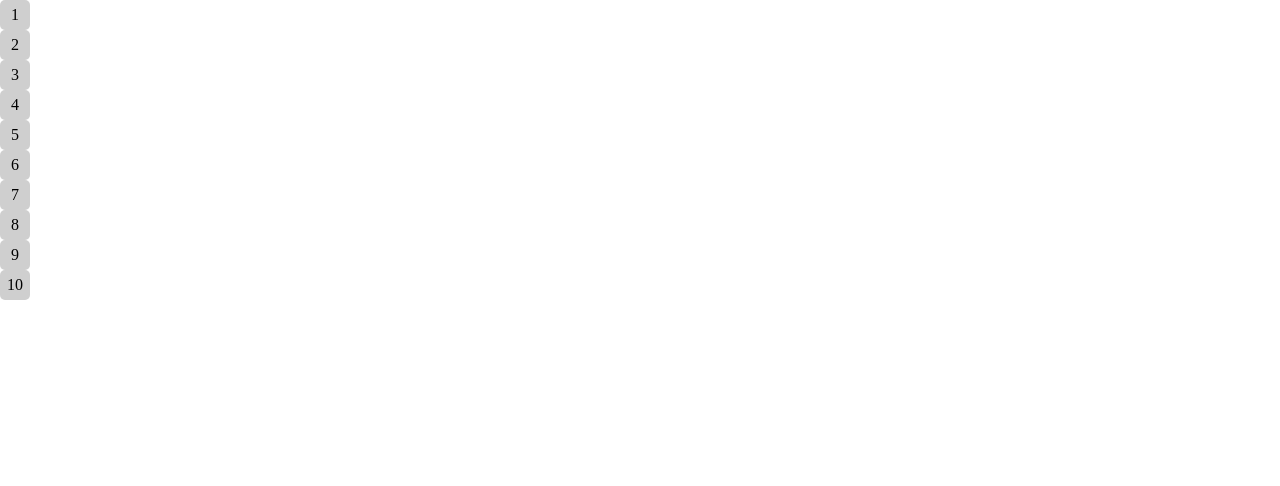
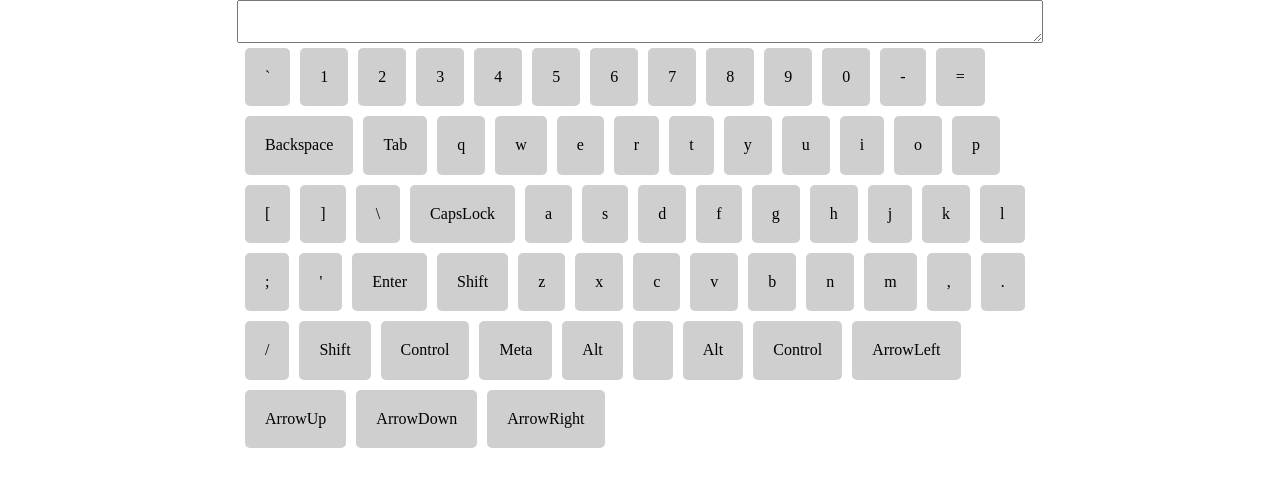
Before and after one commit to nusechkin/virtual-keyboard, a plain HTML site: page index.html in a window 1280 px wide. Drawn offline with Linux system fonts and the light colour scheme.

Commit message:
Feat: english keyboard, no caps

```diff
--- a/js/button.js
+++ b/js/button.js
@@ -1,12 +1,34 @@
 export class Button {
-    constructor(value) {
+    constructor(value, printable) {
         this.value = value;
+        this.printable = printable;
     }
+
     print() {
         console.log(this.value);
     }
+
+    printToArea(areaId) {
+        let el = document.querySelector("[id='" + areaId + "']");
+        if (this.printable) {
+            el.innerHTML += this.value;
+        } else {
+            if (this.value === 'Backspace') {
+                let tmp = el.innerHTML;
+                el.innerHTML = tmp.substring(0, tmp.length-1);
+            } else if (this.value === 'Tab') {
+                el.innerHTML += "\t";
+            } else if (this.value === 'Enter') {
+                el.innerHTML += "\n";
+            } else if (this.value === 'ArrowLeft') {
+                el.innerHTML += '&#x2190';
+            } else if (this.value === 'ArrowUp') {
+                el.innerHTML += '&#x2191';
+            } else if (this.value === 'ArrowRight') {
+                el.innerHTML += '&#x2192';
+            } else if (this.value === 'ArrowDown') {
+                el.innerHTML += '&#x2193';
+            }
+        }
+    }
 }
-
-// module.exports = {
-//     Button
-// };
--- a/js/keyboard.js
+++ b/js/keyboard.js
@@ -1,4 +1,136 @@
-const keyArr = [1, 2, 3, 4, 5, 6, 7, 8, 9, 10];
+//const keyArr = [1, 2, 3, 4, 5, 6, 7, 8, 9, 10];
+// const keyArr = [49, 50, 51, 52, 53, 54, 55, 56, 57];
+// const keyArr = [
+//     "`",
+//     "1",
+//     "2",
+//     "3",
+//     "4",
+//     "5",
+//     "6",
+//     "7",
+//     "8",
+//     "9",
+//     "0",
+//     "-",
+//     "=",
+//     "Backspace",
+//     "Tab",
+//     "q",
+//     "w",
+//     "e",
+//     "r",
+//     "t",
+//     "y",
+//     "u",
+//     "i",
+//     "o",
+//     "p",
+//     "[",
+//     "]",
+//     "\\",
+//     "CapsLock",
+//     "a",
+//     "s",
+//     "d",
+//     "f",
+//     "g",
+//     "h",
+//     "j",
+//     "k",
+//     "l",
+//     ";",
+//     "'",
+//     "Enter",
+//     "Shift",
+//     "z",
+//     "x",
+//     "c",
+//     "v",
+//     "b",
+//     "n",
+//     "m",
+//     ",",
+//     ".",
+//     "/",
+//     "Shift",
+//     "Control",
+//     "Meta",
+//     "Alt",
+//     " ",
+//     "Alt",
+//     "Control",
+//     "ArrowLeft",
+//     "ArrowUp",
+//     "ArrowDown",
+//     "ArrowRight"
+// ];
+
+const keyArr = [
+    {'key':"`", 'printable':true},
+    {'key':"1", 'printable':true},
+    {'key':"2", 'printable':true},
+    {'key':"3", 'printable':true},
+    {'key':"4", 'printable':true},
+    {'key':"5", 'printable':true},
+    {'key':"6", 'printable':true},
+    {'key':"7", 'printable':true},
+    {'key':"8", 'printable':true},
+    {'key':"9", 'printable':true},
+    {'key':"0", 'printable':true},
+    {'key':"-", 'printable':true},
+    {'key':"=", 'printable':true},
+    {'key':"Backspace", 'printable':false},
+    {'key':"Tab", 'printable':false},
+    {'key':"q", 'printable':true},
+    {'key':"w", 'printable':true},
+    {'key':"e", 'printable':true},
+    {'key':"r", 'printable':true},
+    {'key':"t", 'printable':true},
+    {'key':"y", 'printable':true},
+    {'key':"u", 'printable':true},
+    {'key':"i", 'printable':true},
+    {'key':"o", 'printable':true},
+    {'key':"p", 'printable':true},
+    {'key':"[", 'printable':true},
+    {'key':"]", 'printable':true},
+    {'key':"\\", 'printable':true},
+    {'key':"CapsLock", 'printable':false},
+    {'key':"a", 'printable':true},
+    {'key':"s", 'printable':true},
+    {'key':"d", 'printable':true},
+    {'key':"f", 'printable':true},
+    {'key':"g", 'printable':true},
+    {'key':"h", 'printable':true},
+    {'key':"j", 'printable':true},
+    {'key':"k", 'printable':true},
+    {'key':"l", 'printable':true},
+    {'key':";", 'printable':true},
+    {'key':"'", 'printable':true},
+    {'key':"Enter", 'printable':false},
+    {'key':"Shift", 'printable':false},
+    {'key':"z", 'printable':true},
+    {'key':"x", 'printable':true},
+    {'key':"c", 'printable':true},
+    {'key':"v", 'printable':true},
+    {'key':"b", 'printable':true},
+    {'key':"n", 'printable':true},
+    {'key':"m", 'printable':true},
+    {'key':",", 'printable':true},
+    {'key':".", 'printable':true},
+    {'key':"/", 'printable':true},
+    {'key':"Shift", 'printable':false},
+    {'key':"Control", 'printable':false},
+    {'key':"Meta",'printable':false},
+    {'key':"Alt",'printable':false},
+    {'key':" ",'printable':true},
+    {'key':"Alt",'printable':false},
+    {'key':"Control",'printable':false},
+    {'key':"ArrowLeft",'printable':false},
+    {'key':"ArrowUp",'printable':false},
+    {'key':"ArrowDown",'printable':false},
+    {'key':"ArrowRight",'printable':false}
+];
 import {Button} from './button.js';
 
 export class Keyboard {
@@ -10,8 +142,8 @@ export class Keyboard {
     createButtons() {
         console.log('keyArr = ' + keyArr);
         for (let i=0; i<keyArr.length; i++){
-            this.btnArray.push(new Button(keyArr[i]));
-            console.log('btn = ' + this.btnArray[i].value);
+            this.btnArray.push(new Button(keyArr[i].key, keyArr[i].printable));
+            // console.log('btn = ' + this.btnArray[i].key);
         }
     }
     getButtons() {
--- a/js/script.js
+++ b/js/script.js
@@ -6,24 +6,37 @@ let keyboard = new Keyboard();
 document.addEventListener('keydown', (event) => {
     let el = document.querySelector("[id='"+event.key+"']");
     if (el !== null) {
-        el.style.backgroundColor = 'yellow';
+        el.classList.add("active");
     }
     console.log(event.key);
-    let btn = keyboard.getButtonByID(+event.key);
+    let btn = keyboard.getButtonByID(event.key);
     if (btn === null) {
         console.log('Go to hell');
     }
-    btn.print();
+    btn.printToArea('output');
 });
 
 document.addEventListener('keyup', (event) => {
     let el = document.querySelector("[id='"+event.key+"']");
     if (el !== null) {
-        el.style.backgroundColor = 'green';
+        el.classList.remove("active");
     }
 });
 
 window.addEventListener('load', (event) => {
+
+    const textArea = document.createElement('textarea');
+    textArea.classList.add("textarea");
+    textArea.id = 'output';
+    document.body.append(textArea);
+
+    drawKeyboard();
+});
+
+function drawKeyboard(){
+    const container = document.createElement('div');
+    container.classList.add('container');
+    document.body.append(container);
     let buttons = keyboard.getButtons();
     for (let i = 0; i < buttons.length; i++) {
         let btn = buttons[i];
@@ -32,9 +45,9 @@ window.addEventListener('load', (event) => {
         btnUI.id = btn.value;
         btnUI.innerHTML = btn.value;
         btnUI.addEventListener('click', (event) => {
-            btn.print();
+            btn.printToArea('output');
         })
-        document.body.append(btnUI);
+        container.append(btnUI);
     }
 
-});
+}
--- a/style.css
+++ b/style.css
@@ -1,6 +1,12 @@
+body {
+    display: flex;
+    flex-direction: row;
+    flex-wrap: wrap;
+}
 .button {
-    width: 30px;
-    height: 30px;
+    /* width: 50px; */
+    /* height: 50px; */
+    padding: 20px;
     background: #cfcfcf;
     display: flex;
     align-items: center;
@@ -8,14 +14,33 @@
     text-align: center;
     border-radius: 5px;
     transition-property: background;
-    transition-duration: 0.8s;
+    /* transition-duration: 0.2s; */
     cursor: pointer;
+    overflow: hidden;
+    margin: 5px;
 }
-.button:active {
+.button:active, .active {
     background: #F1CDB3;
 
 }
-.button:hover {
-    background: #ce8652;
+/* .button:hover { */
+    /* background: #ce8652; */
+/*  */
+/* } */
 
+.container {
+    display: flex;
+    flex-direction: row;
+    flex-wrap: wrap;
+    width: 800px;
+    margin: 0 auto;
 }
+
+
+.textarea {
+    display: flex;
+    flex-direction: row;
+    flex-wrap: wrap;
+    width: 800px;
+    margin: 0 auto;
+}
```
